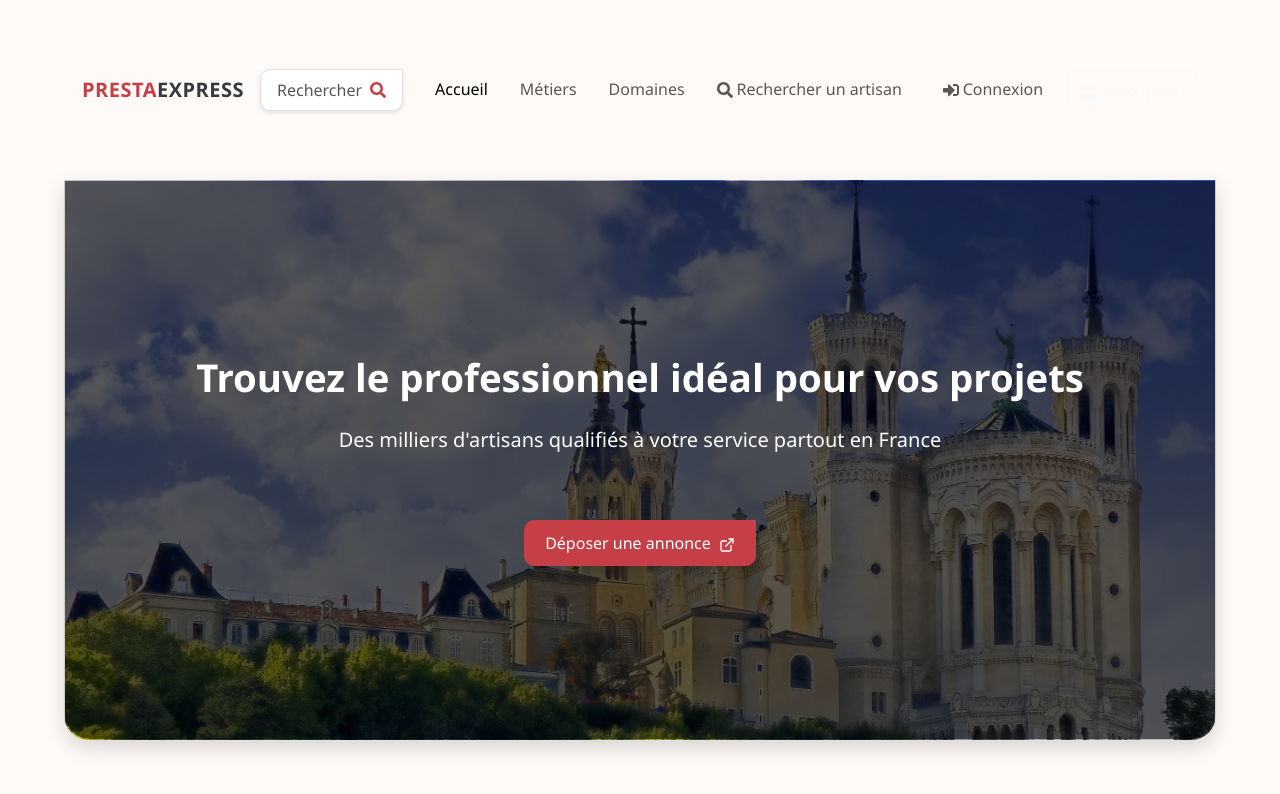
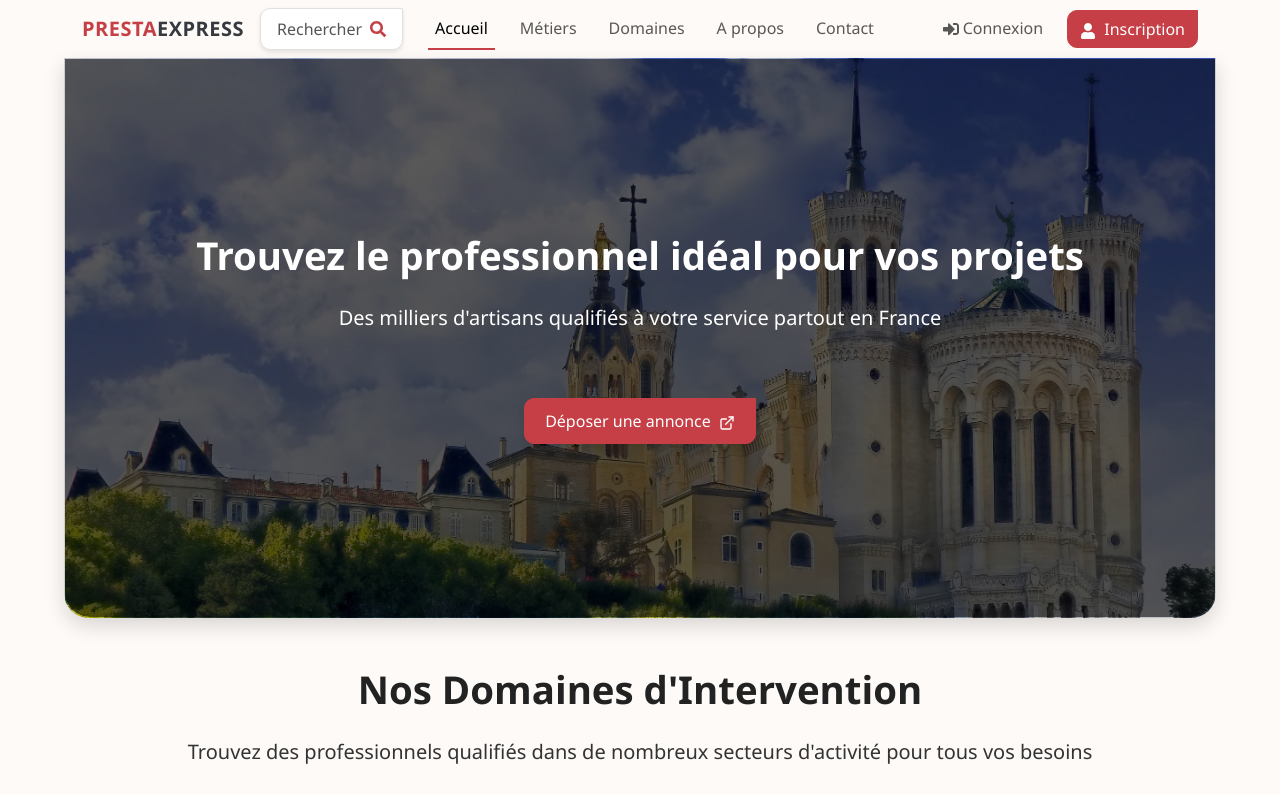
Before and after one commit to teamflp/presta-express-connect, a React (Vite) app: page / in a window 1280 px wide. Shown: the top 794 px of the page. Built offline with nearby package versions, Linux system fonts and the light colour scheme.

Commit message:
Refactor: Improve navbar design and features
- Implement sticky navbar on scroll.
- Enhance navbar design for a more professional look.
- Remove "Rechercher" and add "A propos" and "Contact" links.

```diff
--- a/src/assets/styles/layout/header.css
+++ b/src/assets/styles/layout/header.css
@@ -11,7 +11,8 @@
 
 /* Navbar */
 .navbar-home {
-  margin-top: 0; /* Changé de 61px à 0 */
+  background-color: transparent;
+  margin-top: 0;
 }
 
 .navbar-scroll {
@@ -34,9 +35,20 @@
   z-index: 1000;
 }
 
+.sticky-top {
+  position: sticky;
+  top: 0;
+  z-index: 1020;
+}
+
 .navbar-brand {
   font-size: 1.5rem;
   letter-spacing: 0.5px;
+  transition: transform 0.3s ease;
+}
+
+.navbar-brand:hover {
+  transform: scale(1.05);
 }
 
 .brand-artisan {
@@ -53,28 +65,68 @@
   padding: 0.5rem 1rem !important;
   transition: all 0.2s ease;
   border-radius: 4px;
+  position: relative;
+}
+
+.nav-link:after {
+  content: '';
+  position: absolute;
+  width: 0;
+  height: 2px;
+  bottom: 0;
+  left: 50%;
+  background-color: #C63E46;
+  transition: all 0.3s ease;
+}
+
+.nav-link:hover:after,
+.nav-link.active:after {
+  width: 80%;
+  left: 10%;
 }
 
 .nav-link:hover {
-  background-color: rgba(255, 255, 255, 0.1);
+  color: #C63E46 !important;
 }
 
 .navbar-scroll .nav-link:hover {
-  background-color: rgba(0, 0, 0, 0.05);
+  background-color: rgba(0, 0, 0, 0.02);
+}
+
+.welcome-text {
+  font-weight: 500;
+  color: #343a40;
 }
 
 .nav-btn {
   border-radius: 4px;
   padding: 0.5rem 1rem;
+  transition: all 0.3s ease;
+}
+
+/* Primary button styling */
+.btn-primary {
   background-color: #C63E46;
   border-color: #C63E46;
   color: white;
-  transition: all 0.3s ease;
 }
 
-.nav-btn:hover {
+.btn-primary:hover {
   background-color: #b73840;
   border-color: #b73840;
+  transform: translateY(-2px);
+  box-shadow: 0 4px 8px rgba(0, 0, 0, 0.1);
+}
+
+/* Outline button styling */
+.btn-outline-primary {
+  color: #C63E46;
+  border-color: #C63E46;
+}
+
+.btn-outline-primary:hover {
+  background-color: #C63E46;
+  color: white;
   transform: translateY(-2px);
   box-shadow: 0 4px 8px rgba(0, 0, 0, 0.1);
 }
@@ -88,12 +140,17 @@
 .mobile-menu .offcanvas-header {
   background-color: #f8f9fa;
   border-bottom: 1px solid #e9ecef;
+  padding: 1rem;
 }
 
 .mobile-menu .nav-link {
-  padding: 0.75rem 0 !important;
+  padding: 0.75rem 1rem !important;
   font-size: 1.1rem;
   border-bottom: 1px solid #f0f0f0;
+}
+
+.mobile-menu .nav-link:hover {
+  background-color: rgba(198, 62, 70, 0.05);
 }
 
 .mobile-menu .offcanvas-body {
@@ -107,6 +164,11 @@
   font-size: 1.25rem;
   color: currentColor;
   background: transparent;
+  transition: transform 0.3s ease;
+}
+
+.navbar-toggler-custom:hover {
+  transform: scale(1.1);
 }
 
 /* Ajout d'un espace pour compenser la barre de navigation fixe */
--- a/src/components/Header/Header.tsx
+++ b/src/components/Header/Header.tsx
@@ -1,5 +1,4 @@
 
-import { useState, useEffect } from 'react';
 import NavBar from './partials/NavBar';
 import IconsDomainesIntervention from './partials/IconsDomainesIntervention';
 import ImageHeader from './partials/ImageHeader';
@@ -7,7 +6,6 @@ import ImageHeader from './partials/ImageHeader';
 function Header() {
   return (
     <>
-      <div className="header-spacing"></div>
       <NavBar />
       <ImageHeader />
       <div className="container my-5">
--- a/src/components/Header/partials/NavBar.tsx
+++ b/src/components/Header/partials/NavBar.tsx
@@ -1,10 +1,12 @@
+
 import { useState, useEffect } from 'react';
 import { Navbar, Nav, Container, Button, Offcanvas } from 'react-bootstrap';
 import { NavLink, useLocation, Link } from 'react-router-dom';
 import SearchButton from './SearchButton';
-import { FaUser, FaSignInAlt, FaSignOutAlt, FaSearch, FaBars } from 'react-icons/fa';
+import { FaUser, FaSignInAlt, FaSignOutAlt, FaBars } from 'react-icons/fa';
 import { useAuth } from '../../../hooks/useAuth';
 import '../../../assets/styles/layout/header.css';
+
 const NavbarComponent = () => {
   // État pour gérer si l'écran est large ou non
   const [isLargeScreen, setIsLargeScreen] = useState(window.innerWidth >= 992);
@@ -19,13 +21,11 @@ const NavbarComponent = () => {
   const [showOffcanvas, setShowOffcanvas] = useState(false);
 
   // Utilisation du hook d'authentification
-  const {
-    isAuthenticated,
-    currentUser,
-    logout
-  } = useAuth();
+  const { isAuthenticated, currentUser, logout } = useAuth();
+
   const handleOffcanvasClose = () => setShowOffcanvas(false);
   const handleOffcanvasShow = () => setShowOffcanvas(true);
+
   useEffect(() => {
     // Fonction pour mettre à jour l'état lorsque la taille de l'écran change
     const handleResize = () => {
@@ -57,23 +57,33 @@ const NavbarComponent = () => {
     };
   }, [location.pathname]); // Recalcule l'effet lorsque la page change
 
-  return <>
-      {/* Navbar principale */}
-      <Navbar expand="lg" className={`navbar ${isNavbarScroll ? 'navbar-scroll' : ''} ${location.pathname === '/' ? 'navbar-home' : ''}`}>
+  return (
+    <>
+      {/* Navbar principale avec classe sticky-top pour le comportement sticky */}
+      <Navbar
+        expand="lg"
+        className={`navbar sticky-top ${isNavbarScroll ? 'navbar-scroll' : ''} ${location.pathname === '/' ? 'navbar-home' : ''}`}
+      >
         <Container>
-          <NavLink to="/" className="navbar-brand fw-bold">
+          <NavLink to="/" className="navbar-brand fw-bold d-flex align-items-center">
             <span className="brand-artisan">PRESTA</span>
             <span className="brand-express">EXPRESS</span>
           </NavLink>
 
           <div className="d-flex align-items-center">
             {/* Bouton de recherche pour les grands écrans */}
-            {isLargeScreen && <div className="searchButtonContainer me-3">
+            {isLargeScreen && (
+              <div className="searchButtonContainer me-3">
                 <SearchButton />
-              </div>}
+              </div>
+            )}
 
             {/* Bouton pour afficher le menu mobile */}
-            <Navbar.Toggle aria-controls="navbarNavAltMarkup" onClick={handleOffcanvasShow} className="navbar-toggler-custom">
+            <Navbar.Toggle
+              aria-controls="navbarNavAltMarkup"
+              onClick={handleOffcanvasShow}
+              className="navbar-toggler-custom"
+            >
               <FaBars />
             </Navbar.Toggle>
           </div>
@@ -84,53 +94,55 @@ const NavbarComponent = () => {
               <Nav.Link as={NavLink} className="nav-link" to="/">Accueil</Nav.Link>
               <Nav.Link as={NavLink} className="nav-link" to="/Metiers">Métiers</Nav.Link>
               <Nav.Link as={NavLink} className="nav-link" to="/Intervention">Domaines</Nav.Link>
-              <Nav.Link as={NavLink} className="nav-link" to="/search">
-                <span className="d-flex align-items-center">
-                  <FaSearch className="me-1" /> Rechercher un artisan
-                </span>
-              </Nav.Link>
+              <Nav.Link as={NavLink} className="nav-link" to="/about">A propos</Nav.Link>
+              <Nav.Link as={NavLink} className="nav-link" to="/contact">Contact</Nav.Link>
             </Nav>
             <Nav className="ms-auto d-flex align-items-center">
-              {isAuthenticated ? <>
-                  <span className="me-3 nav-link">Bonjour, {currentUser?.name}</span>
-                  <Button variant="outline-light" className="d-flex align-items-center gap-2 nav-btn" onClick={logout}>
+              {isAuthenticated ? (
+                <>
+                  <span className="me-3 nav-link welcome-text">Bonjour, {currentUser?.name}</span>
+                  <Button
+                    variant="outline-primary"
+                    className="d-flex align-items-center gap-2 nav-btn"
+                    onClick={logout}
+                  >
                     <FaSignOutAlt /> Déconnexion
                   </Button>
-                </> : <>
+                </>
+              ) : (
+                <>
                   <Nav.Link as={Link} to="/login" className="me-2 nav-link">
                     <span className="d-flex align-items-center">
                       <FaSignInAlt className="me-1" /> Connexion
                     </span>
                   </Nav.Link>
                   <Link to="/register">
-                    <Button variant="outline-light" className="nav-btn">
+                    <Button variant="primary" className="nav-btn">
                       <FaUser className="me-1" /> Inscription
                     </Button>
                   </Link>
-                </>}
+                </>
+              )}
             </Nav>
           </Navbar.Collapse>
         </Container>
       </Navbar>
 
-      {/* Espace pour compenser la barre de navigation fixe */}
-      <div className="header-spacing"></div>
-
       {/* Menu mobile avec Offcanvas */}
       <Offcanvas show={showOffcanvas} onHide={handleOffcanvasClose} placement="end" className="mobile-menu">
         <Offcanvas.Header closeButton>
-          <Offcanvas.Title>Menu</Offcanvas.Title>
+          <Offcanvas.Title className="d-flex align-items-center">
+            <span className="brand-artisan">PRESTA</span>
+            <span className="brand-express">EXPRESS</span>
+          </Offcanvas.Title>
         </Offcanvas.Header>
         <Offcanvas.Body>
           <Nav className="flex-column">
             <Nav.Link as={NavLink} to="/" onClick={handleOffcanvasClose}>Accueil</Nav.Link>
             <Nav.Link as={NavLink} to="/Metiers" onClick={handleOffcanvasClose}>Métiers</Nav.Link>
             <Nav.Link as={NavLink} to="/Intervention" onClick={handleOffcanvasClose}>Domaines</Nav.Link>
-            <Nav.Link as={NavLink} to="/search" onClick={handleOffcanvasClose}>
-              <span className="d-flex align-items-center">
-                <FaSearch className="me-1" /> Rechercher un artisan
-              </span>
-            </Nav.Link>
+            <Nav.Link as={NavLink} to="/about" onClick={handleOffcanvasClose}>A propos</Nav.Link>
+            <Nav.Link as={NavLink} to="/contact" onClick={handleOffcanvasClose}>Contact</Nav.Link>
 
             <hr className="my-3" />
 
@@ -140,29 +152,47 @@ const NavbarComponent = () => {
             </div>
 
             {/* Authentification pour mobile */}
-            {isAuthenticated ? <>
-                <div className="mb-2">Bonjour, {currentUser?.name}</div>
-                <Button variant="danger" className="w-100 d-flex align-items-center justify-content-center" onClick={() => {
-              logout();
-              handleOffcanvasClose();
-            }}>
+            {isAuthenticated ? (
+              <>
+                <div className="mb-2 welcome-text">Bonjour, {currentUser?.name}</div>
+                <Button
+                  variant="danger"
+                  className="w-100 d-flex align-items-center justify-content-center"
+                  onClick={() => {
+                    logout();
+                    handleOffcanvasClose();
+                  }}
+                >
                   <FaSignOutAlt className="me-2" /> Déconnexion
                 </Button>
-              </> : <>
+              </>
+            ) : (
+              <>
                 <Link to="/login" className="w-100 mb-2">
-                  <Button variant="outline-primary" className="w-100" onClick={handleOffcanvasClose}>
+                  <Button
+                    variant="outline-primary"
+                    className="w-100"
+                    onClick={handleOffcanvasClose}
+                  >
                     <FaSignInAlt className="me-2" /> Connexion
                   </Button>
                 </Link>
                 <Link to="/register" className="w-100">
-                  <Button variant="primary" className="w-100" onClick={handleOffcanvasClose}>
+                  <Button
+                    variant="primary"
+                    className="w-100"
+                    onClick={handleOffcanvasClose}
+                  >
                     <FaUser className="me-2" /> Inscription
                   </Button>
                 </Link>
-              </>}
+              </>
+            )}
           </Nav>
         </Offcanvas.Body>
       </Offcanvas>
-    </>;
+    </>
+  );
 };
+
 export default NavbarComponent;
```
